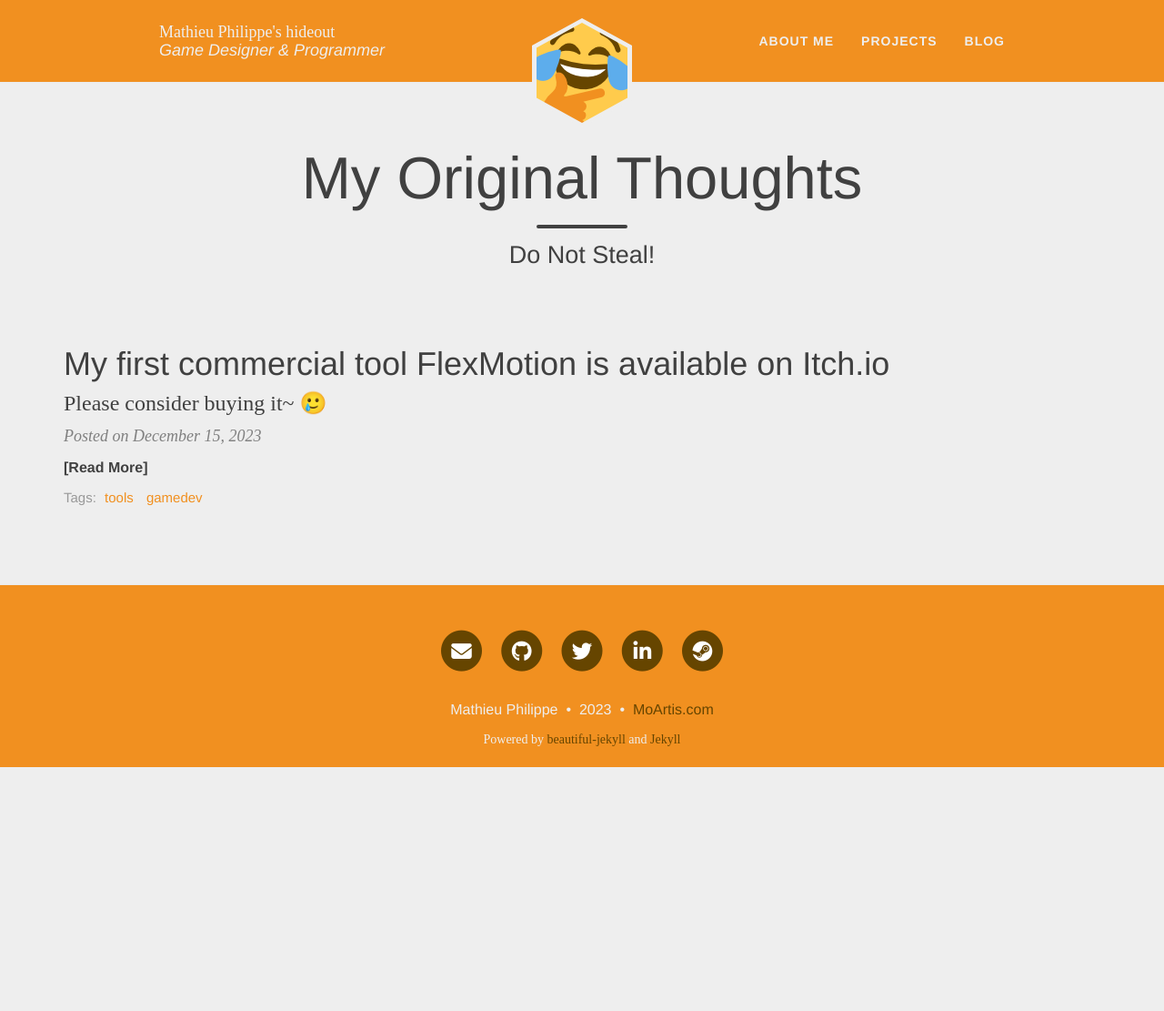
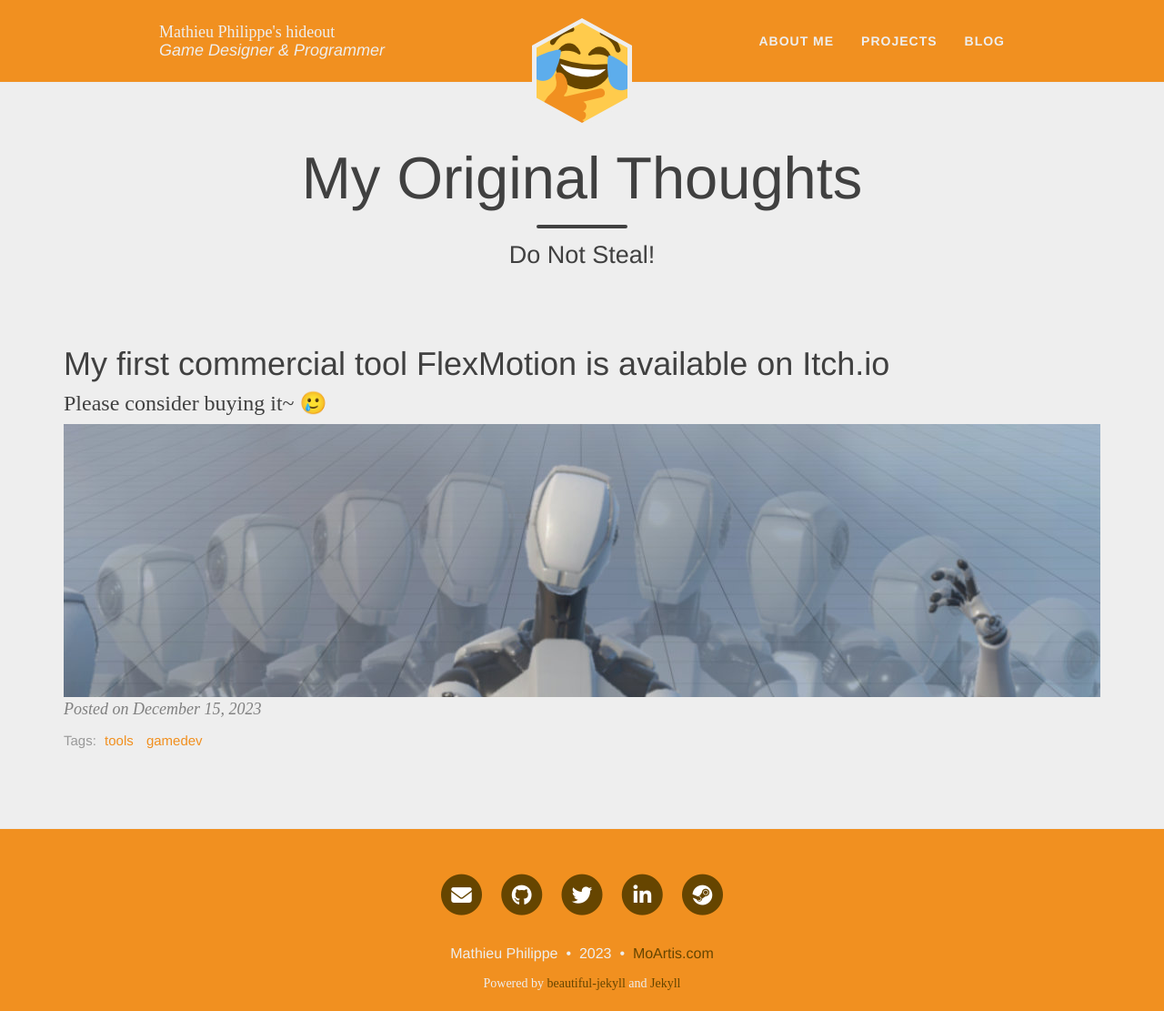
Before and after one commit to MoArtis/MoArtis.dev, a Jekyll site: the page built from blog/index.html, in a window 1280 px wide and 1111 px high. Shown: the whole window at 91% size. Built offline with Jekyll 4.4.1, drawn with Linux system fonts in a browser that asks for light colours; nearby versions of some CDN libraries; some web fonts are replaced; the list of posts is cut into pages by our own code.

Commit message:
Add a preview image to the blog post list and change how the post bigimg is displayed

```diff
--- a/blog/index.html
+++ b/blog/index.html
@@ -18,28 +18,17 @@ noheader: false
 	    {{ post.subtitle }}
 	  </h3>
 	  {% endif %}
+
+    {% if post.bigimg %}
+      <div style="background: no-repeat top center; background-image: url('{{ post.bigimg | relative_url }}'); width: 100%; min-height: 300px;">
+      </div>
+    {% endif %}
+
     </a>
 
     <p class="post-meta">
       Posted on {{ post.date | date: site.date_format }}
     </p>
-
-    <div class="post-entry-container">
-      {% if post.image %}
-      <div class="post-image">
-        <a href="{{ post.url | relative_url }}">
-          <img src="{{ post.image | relative_url }}">
-        </a>
-      </div>
-      {% endif %}
-      <div class="post-entry">
-        {{ post.excerpt | strip_html | xml_escape | truncatewords: site.excerpt_length }}
-        {% assign excerpt_word_count = post.excerpt | number_of_words %}
-        {% if post.content != post.excerpt or excerpt_word_count > site.excerpt_length %}
-          <a href="{{ post.url | relative_url }}" class="post-read-more">[Read&nbsp;More]</a>
-        {% endif %}
-      </div>
-    </div>
 
     {% if post.tags.size > 0 %}
     <div class="blog-tags">
--- a/css/main.css
+++ b/css/main.css
@@ -431,7 +431,7 @@ footer .theme-by {
   position: relative;
 }
 .intro-header.big-img {
-  background: no-repeat center center;
+  background: no-repeat top center;
   -webkit-background-size: cover;
   -moz-background-size: cover;
   background-size: cover;
```
